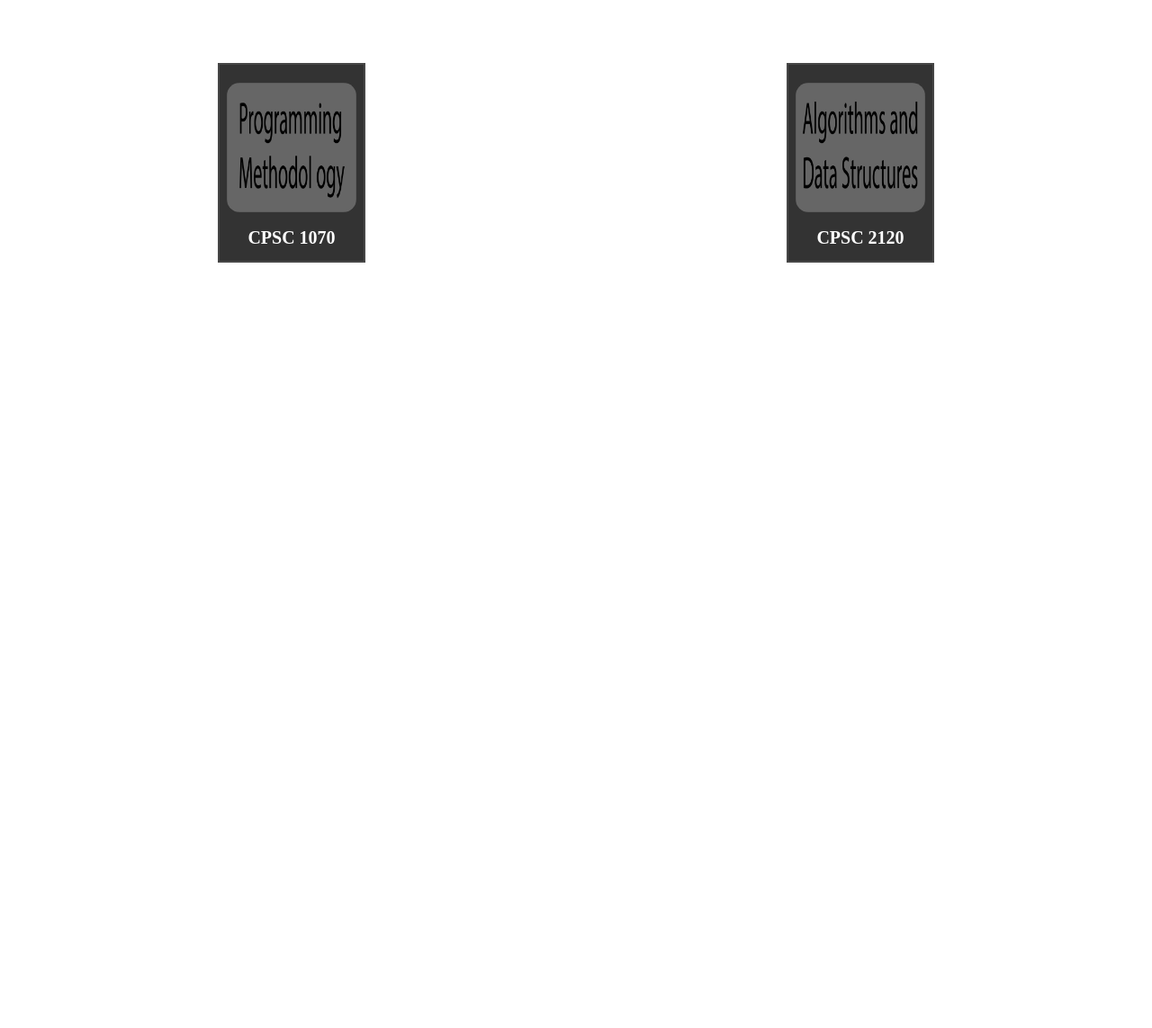
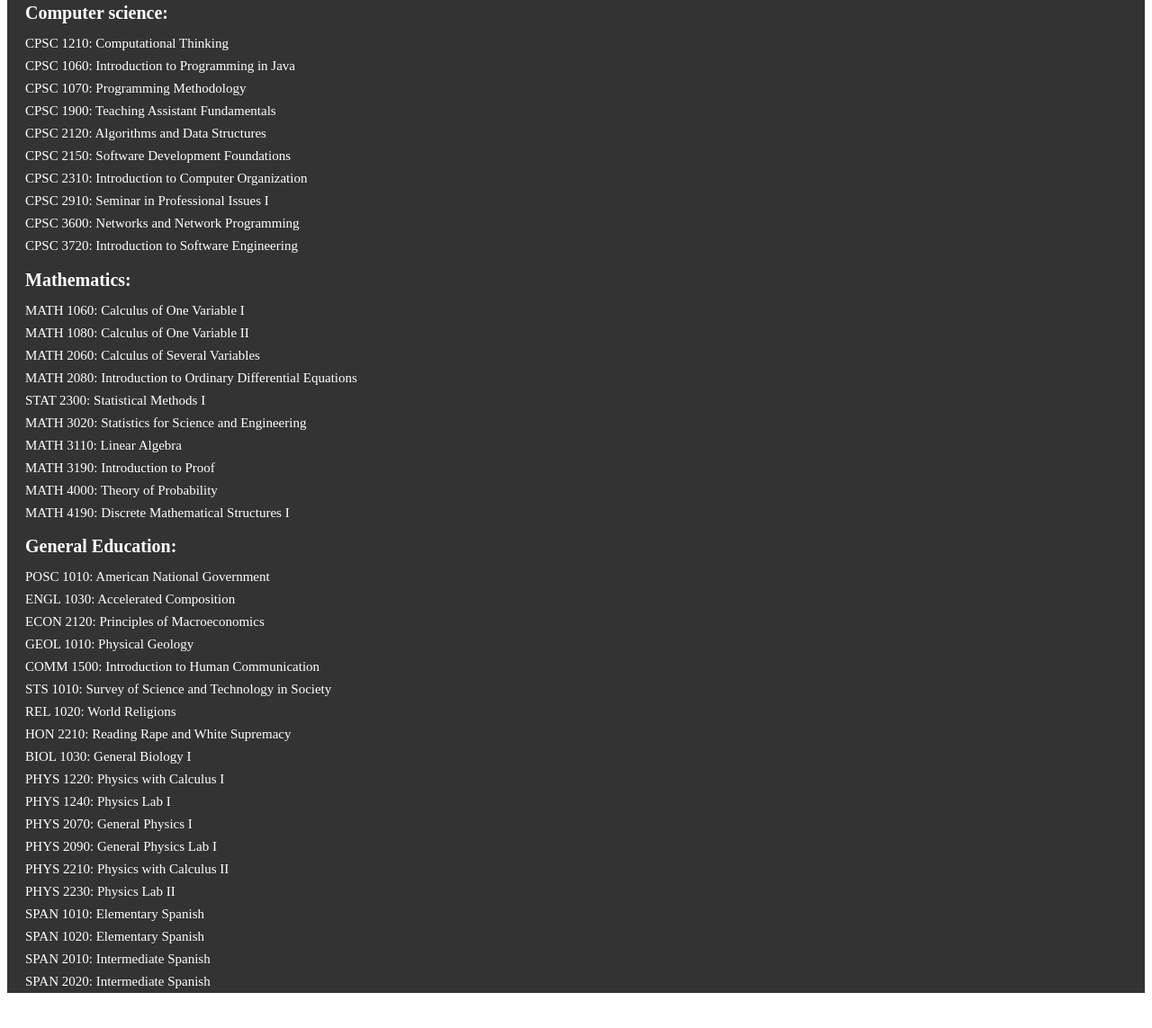
Before and after one commit to devinnarula/portfolio-site, a Gatsby site: page /projects/relatedcoursework in a window 1280 px wide. Shown: the part 323-1466 px from the top of the page at 90% size. Before the commit the page ends 816 px from the top, so only its background shows below. Built offline with nearby package versions, Linux system fonts and the light colour scheme; Gatsby itself is replaced by a stand-in of ours.

Commit message:
Updating coursework

```diff
--- a/src/pages/index.js
+++ b/src/pages/index.js
@@ -19,7 +19,7 @@ const Index = () => {
 
                 <h1 className="index-aboutTitle">About Me:</h1>
                 <p className="index-aboutText">
-                  I am currently a sophomore computer science major at Clemson University with a minor in mathematics from Charleston, SC. I have always been interested in code since I took my first computer science class in high school! It fascinates me because of how it combines my strong background in mathematics with interesting new technologies and elements of design.
+                  I am currently a junior computer science and mathematics double major at Clemson University from Charleston, SC. I have always been interested in code since I took my first computer science class in high school! It fascinates me because of how it combines my strong background in mathematics with interesting new technologies and elements of design.
                 </p>
                 <h1 className="index-aboutTitle">What I'm doing now:</h1>
                 <p className="index-doingText">
--- /dev/null
+++ b/src/pages/projects/relatedcoursework.css
@@ -0,0 +1,21 @@
+.Coursework-container{
+    display: flex;
+    flex-wrap: wrap;
+    flex-direction: column;
+    background-color: rgba(0,0,0,0.8);
+}
+
+.Coursework-text{
+    color: white;
+    font-size: 15px;
+    margin-top: 4px;
+    margin-bottom: 4px;
+    margin-left: 20px;
+}
+
+.Coursework-title{
+    color: white;
+    font-size: 20px;
+    margin-bottom: 10px;
+    margin-left: 20px;
+}
--- a/src/pages/projects/relatedcoursework.js
+++ b/src/pages/projects/relatedcoursework.js
@@ -4,26 +4,27 @@ import Layout from '../../components/layout'
 import ImageLink from '../../components/imageLink'
 import Head from '../../components/head'
 import './projectsstyle.css'
+import './relatedcoursework.css'
 
 const RelatedCoursework = () => {
-    const data = useStaticQuery(graphql`
-        query {
-            allMarkdownRemark {
-                edges {
-                    node{
-                        frontmatter{
-                            title
-                            imgSrc
-                            section
-                        }
-                        fields {
-                            slug
-                        }
-                    }
-                }
-            }
-        }
-    `)
+    // const data = useStaticQuery(graphql`
+    //     query {
+    //         allMarkdownRemark {
+    //             edges {
+    //                 node{
+    //                     frontmatter{
+    //                         title
+    //                         imgSrc
+    //                         section
+    //                     }
+    //                     fields {
+    //                         slug
+    //                     }
+    //                 }
+    //             }
+    //         }
+    //     }
+    // `)
     const imgSrc = require('../../img/coursework.jpeg')
 
     return (
@@ -34,11 +35,11 @@ const RelatedCoursework = () => {
                 <div className="ProjectStyle-text">
                 <h1 className="ProjectStyle-title">Related Coursework:</h1>
                 <p className="ProjectStyle-about">
-                    At Clemson I try to challenge myself with a rigorous course load while pursuing my degree in computer science with a minor in mathematics. This page describes some of the work I have completed in my classes.
+                    At Clemson I try to challenge myself with a rigorous course load while pursuing my degrees in computer science and mathematics. For academic integrity reasons, I have opted to store all my coursework in private repositories, however, here is a list of my academic experience. Feel free to contact me if you wish to view or discuss my coursework for professional or academic reasons.
                 </p>
               </div>
             </div>
-            <div className='ProjectStyle-ImageLinks'>
+            {/* <div className='ProjectStyle-ImageLinks'>
                 {data.allMarkdownRemark.edges.map((edge) => {
                     if (edge.node.frontmatter.section == 'relatedcoursework') {
                         return (
@@ -46,6 +47,50 @@ const RelatedCoursework = () => {
                         )
                     }
                 })}
+            </div> */}
+            <div className="Coursework-container">
+            <h1 className="Coursework-title">Computer science:</h1>
+                <p className="Coursework-text">CPSC 1210: Computational Thinking </p>
+                <p className="Coursework-text">CPSC 1060: Introduction to Programming in Java</p>
+                <p className="Coursework-text">CPSC 1070: Programming Methodology</p>
+                <p className="Coursework-text">CPSC 1900: Teaching Assistant Fundamentals</p>
+                <p className="Coursework-text">CPSC 2120: Algorithms and Data Structures</p>
+                <p className="Coursework-text">CPSC 2150: Software Development Foundations</p>
+                <p className="Coursework-text">CPSC 2310: Introduction to Computer Organization</p>
+                <p className="Coursework-text">CPSC 2910: Seminar in Professional Issues I</p>
+                <p className="Coursework-text">CPSC 3600: Networks and Network Programming</p>
+                <p className="Coursework-text">CPSC 3720: Introduction to Software Engineering</p>
+            <h1 className="Coursework-title">Mathematics:</h1>
+                <p className="Coursework-text">MATH 1060: Calculus of One Variable I</p>
+                <p className="Coursework-text">MATH 1080: Calculus of One Variable II</p>
+                <p className="Coursework-text">MATH 2060: Calculus of Several Variables</p>
+                <p className="Coursework-text">MATH 2080: Introduction to Ordinary Differential Equations</p>
+                <p className="Coursework-text">STAT 2300: Statistical Methods I</p>
+                <p className="Coursework-text">MATH 3020: Statistics for Science and Engineering</p>
+                <p className="Coursework-text">MATH 3110: Linear Algebra</p>
+                <p className="Coursework-text">MATH 3190: Introduction to Proof</p>
+                <p className="Coursework-text">MATH 4000: Theory of Probability</p>
+                <p className="Coursework-text">MATH 4190: Discrete Mathematical Structures I</p>
+            <h1 className="Coursework-title">General Education:</h1>
+                <p className="Coursework-text">POSC 1010: American National Government</p>
+                <p className="Coursework-text">ENGL 1030: Accelerated Composition</p>
+                <p className="Coursework-text">ECON 2120: Principles of Macroeconomics</p>
+                <p className="Coursework-text">GEOL 1010: Physical Geology</p>
+                <p className="Coursework-text">COMM 1500: Introduction to Human Communication</p>
+                <p className="Coursework-text">STS 1010: Survey of Science and Technology in Society</p>
+                <p className="Coursework-text">REL 1020: World Religions</p>
+                <p className="Coursework-text">HON 2210: Reading Rape and White Supremacy</p>
+                <p className="Coursework-text">BIOL 1030: General Biology I</p>
+                <p className="Coursework-text">PHYS 1220: Physics with Calculus I</p>
+                <p className="Coursework-text">PHYS 1240: Physics Lab I</p>
+                <p className="Coursework-text">PHYS 2070: General Physics I</p>
+                <p className="Coursework-text">PHYS 2090: General Physics Lab I</p>
+                <p className="Coursework-text">PHYS 2210: Physics with Calculus II</p>
+                <p className="Coursework-text">PHYS 2230: Physics Lab II</p>
+                <p className="Coursework-text">SPAN 1010: Elementary Spanish</p>
+                <p className="Coursework-text">SPAN 1020: Elementary Spanish</p>
+                <p className="Coursework-text">SPAN 2010: Intermediate Spanish</p>
+                <p className="Coursework-text">SPAN 2020: Intermediate Spanish</p>
             </div>
         </Layout>
     )
```
Also changed, not shown: 2 other files.
